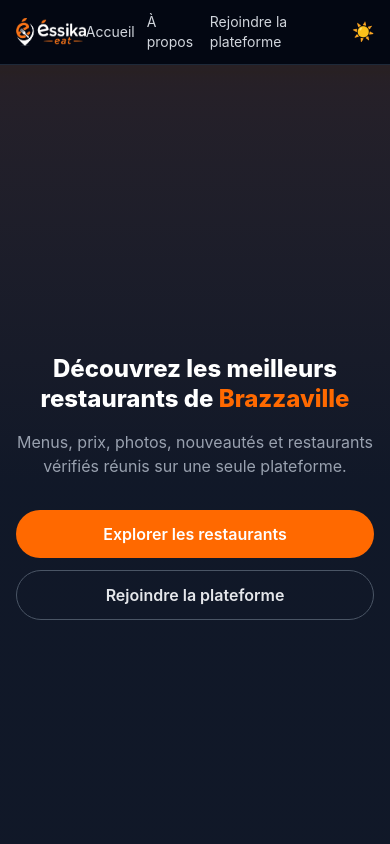
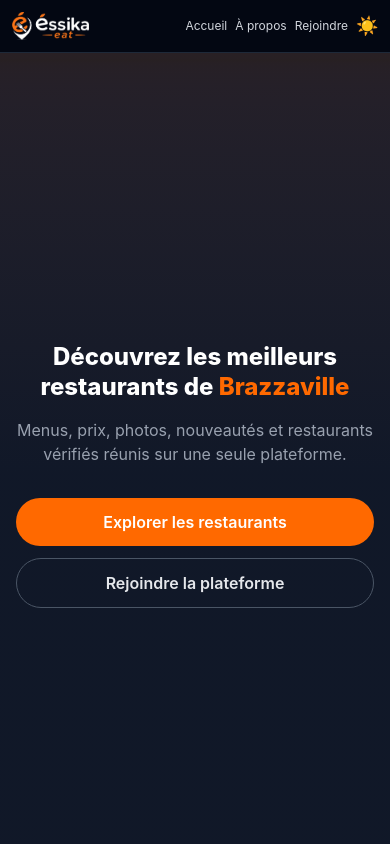
Before and after one commit to Gholbi-benny/Food, a React (Vite) app: page / in a window 390 px wide. Shown: the top 844 px of the page. Built offline with nearby package versions, Linux system fonts and the light colour scheme; no server answers.

Commit message:
Correction affichage mobile Navbar - libellé Rejoindre raccourci

```diff
--- a/src/components/Navbar.tsx
+++ b/src/components/Navbar.tsx
@@ -5,22 +5,23 @@ import ThemeToggle from './ThemeToggle';
 
 function Navbar() {
   return (
-    <nav className="bg-white dark:bg-gray-950 border-b border-gray-200 dark:border-gray-800 px-4 sm:px-6 py-3 sm:py-4">
+    <nav className="bg-white dark:bg-gray-950 border-b border-gray-200 dark:border-gray-800 px-3 sm:px-6 py-3 sm:py-4">
       <div className="max-w-6xl mx-auto flex items-center justify-between">
         <Link to="/">
           <img src={logoLight} alt="éssika eat" className="h-7 sm:h-9 w-auto dark:hidden" />
           <img src={logoDark} alt="éssika eat" className="h-7 sm:h-9 w-auto hidden dark:block" />
         </Link>
 
-        <div className="flex items-center gap-3 sm:gap-6 text-sm sm:text-base text-gray-600 dark:text-gray-300">
+        <div className="flex items-center gap-2 sm:gap-6 text-xs sm:text-base text-gray-600 dark:text-gray-300">
           <Link to="/restaurants" className="hover:text-orange-400 transition-colors">
             Accueil
           </Link>
           <Link to="/about" className="hover:text-orange-400 transition-colors">
             À propos
           </Link>
-          <Link to="/partners" className="hover:text-orange-400 transition-colors">
-            Rejoindre la plateforme
+          <Link to="/partners" className="hover:text-orange-400 transition-colors whitespace-nowrap">
+            <span className="sm:hidden">Rejoindre</span>
+            <span className="hidden sm:inline">Rejoindre la plateforme</span>
           </Link>
           <ThemeToggle />
         </div>
```
